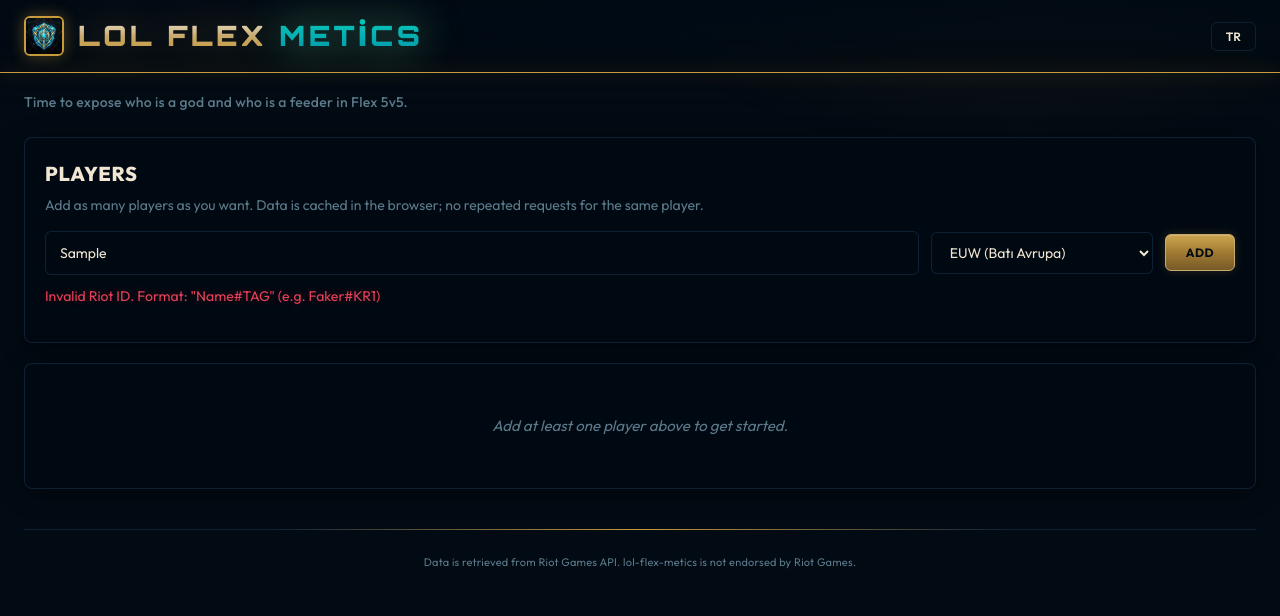
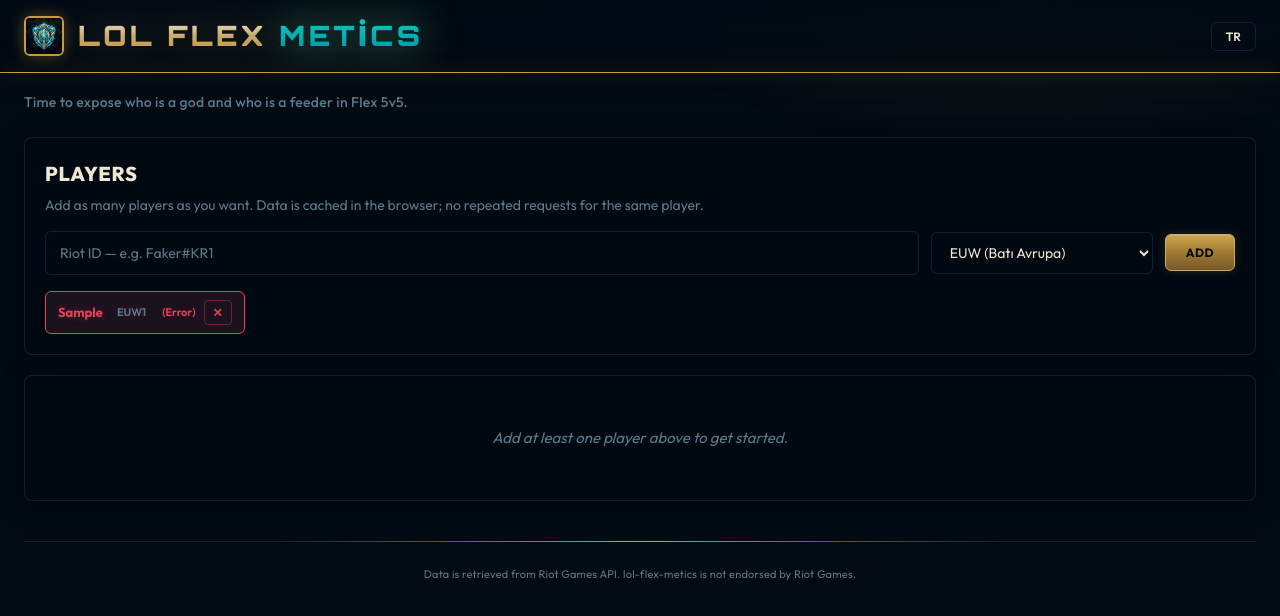
Before and after one commit to AliKaner/lol-flex-metics, a Next.js app: page / in a window 1280 px wide. Both pictures are taken after typing "Sample" into the empty fields and a click on the button "ADD". Shown: the top 616 px of the page. Built offline with nearby package versions, Linux system fonts and the light colour scheme.

Commit message:
feat: add UserManager component to handle Riot account lookups and user tracking with pending/error state queue

```diff
--- a/components/UserManager.tsx
+++ b/components/UserManager.tsx
@@ -1,25 +1,97 @@
 "use client";
 
 import { useState } from "react";
+import { useQueryClient } from "@tanstack/react-query";
 import { useUsers, usersStore } from "@/lib/usersStore";
-import { useAddUser } from "@/hooks/useAddUser";
+import { getAccountByRiotId } from "@/lib/riotClient";
+import { regionForPlatform } from "@/lib/regions";
+import type { RiotAccount, TrackedUser } from "@/types/riot";
 import { PLATFORMS } from "@/lib/regions";
 import { useTranslation } from "@/lib/i18n";
+
+interface PendingAdd {
+  id: string;
+  riotId: string;
+  platform: string;
+  status: "pending" | "error";
+  errorMsg?: string;
+}
 
 export function UserManager() {
   const { t } = useTranslation();
   const users = useUsers();
+  const qc = useQueryClient();
   const [riotId, setRiotId] = useState("");
   const [platform, setPlatform] = useState("euw1");
-  const addUser = useAddUser();
+  const [pendingQueue, setPendingQueue] = useState<PendingAdd[]>([]);
 
-  const submit = (e: React.FormEvent) => {
+  const submit = async (e: React.FormEvent) => {
     e.preventDefault();
-    if (!riotId.trim()) return;
-    addUser.mutate(
-      { riotId, platform },
-      { onSuccess: () => setRiotId("") }
-    );
+    const id = riotId.trim();
+    if (!id) return;
+
+    // Reset input immediately so the user can add another player
+    setRiotId("");
+
+    // Quick client-side format validation
+    const hashIdx = id.lastIndexOf("#");
+    if (hashIdx < 1 || hashIdx === id.length - 1) {
+      const errorItem: PendingAdd = {
+        id: Math.random().toString(),
+        riotId: id,
+        platform,
+        status: "error",
+        errorMsg: t("userManager.invalidRiotId"),
+      };
+      setPendingQueue((prev) => [...prev, errorItem]);
+      return;
+    }
+
+    const queueId = Math.random().toString();
+    const pendingItem: PendingAdd = {
+      id: queueId,
+      riotId: id,
+      platform,
+      status: "pending",
+    };
+
+    setPendingQueue((prev) => [...prev, pendingItem]);
+
+    try {
+      const gameName = id.slice(0, hashIdx);
+      const tagLine = id.slice(hashIdx + 1);
+      const region = regionForPlatform(platform);
+
+      // Call query client directly to bypass single-instance mutation locks
+      const account = await qc.fetchQuery<RiotAccount>({
+        queryKey: ["account", region, gameName.toLowerCase(), tagLine.toLowerCase()],
+        queryFn: () => getAccountByRiotId(region, gameName, tagLine),
+        staleTime: Infinity,
+      });
+
+      const newUser: TrackedUser = {
+        riotId: `${account.gameName}#${account.tagLine}`,
+        gameName: account.gameName,
+        tagLine: account.tagLine,
+        puuid: account.puuid,
+        region,
+        platform,
+      };
+
+      usersStore.add(newUser);
+
+      // Remove from pending queue on success
+      setPendingQueue((prev) => prev.filter((item) => item.id !== queueId));
+    } catch (err) {
+      // Mark as error in the queue
+      setPendingQueue((prev) =>
+        prev.map((item) =>
+          item.id === queueId
+            ? { ...item, status: "error", errorMsg: (err as Error).message }
+            : item
+        )
+      );
+    }
   };
 
   return (
@@ -43,19 +115,14 @@
             </option>
           ))}
         </select>
-        <button type="submit" disabled={addUser.isPending}>
-          {addUser.isPending ? t("userManager.adding") : t("userManager.add")}
+        <button type="submit">
+          {t("userManager.add")}
         </button>
       </form>
 
-      {addUser.isError && (
-        <p className="loss" style={{ marginTop: 10 }}>
-          {(addUser.error as Error).message}
-        </p>
-      )}
-
-      {users.length > 0 && (
-        <div className="row" style={{ marginTop: 16 }}>
+      {(users.length > 0 || pendingQueue.length > 0) && (
+        <div className="row" style={{ marginTop: 16, flexWrap: "wrap", gap: 8 }}>
+          {/* Active resolved users */}
           {users.map((u) => (
             <div className="user-chip" key={u.puuid}>
               <strong>{u.gameName}</strong>
@@ -72,6 +139,47 @@
               </button>
             </div>
           ))}
+
+          {/* Pending and failed queue users */}
+          {pendingQueue.map((item) => {
+            const isError = item.status === "error";
+            return (
+              <div
+                className={`user-chip ${isError ? "loss" : ""}`}
+                key={item.id}
+                style={{
+                  border: isError ? "1px solid var(--loss)" : "1px dashed var(--accent)",
+                  background: isError ? "rgba(251, 113, 133, 0.1)" : "rgba(56, 189, 248, 0.05)",
+                  display: "inline-flex",
+                  alignItems: "center",
+                }}
+              >
+                {!isError && <span style={{ marginRight: 6, animation: "spin 2s linear infinite" }}>⏳</span>}
+                <strong>{item.riotId}</strong>
+                <span className="muted" style={{ fontSize: 11, marginLeft: 6 }}>
+                  {item.platform.toUpperCase()}
+                </span>
+                {isError ? (
+                  <>
+                    <span className="loss" style={{ fontSize: 11, marginLeft: 8 }} title={item.errorMsg}>
+                      ({t("common.errorPrefix")})
+                    </span>
+                    <button
+                      className="danger"
+                      onClick={() => setPendingQueue((prev) => prev.filter((q) => q.id !== item.id))}
+                      title={t("userManager.remove")}
+                    >
+                      ✕
+                    </button>
+                  </>
+                ) : (
+                  <span className="muted" style={{ fontSize: 11, marginLeft: 8 }}>
+                    ({t("userManager.adding")})
+                  </span>
+                )}
+              </div>
+            );
+          })}
         </div>
       )}
     </div>
```
